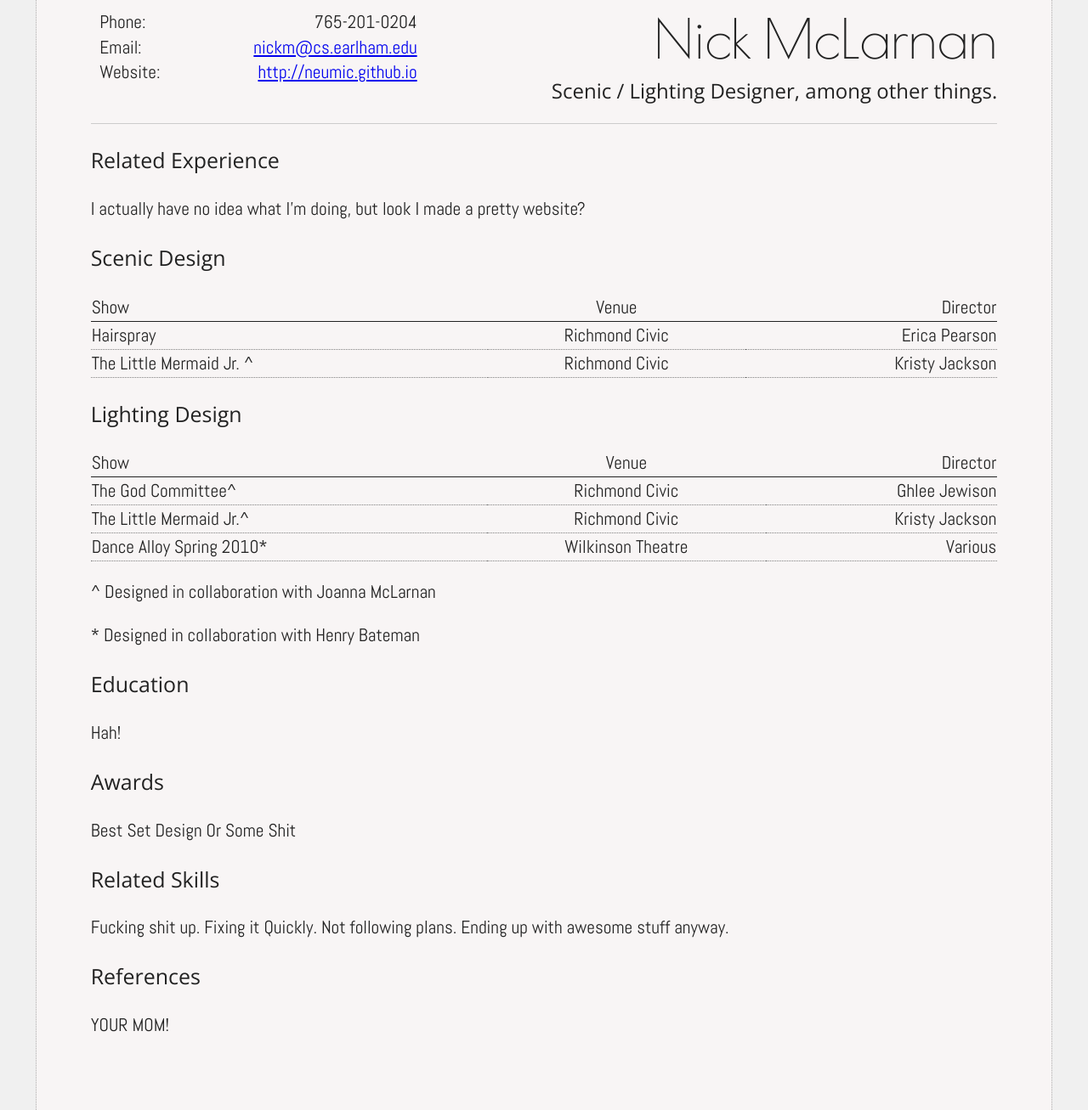
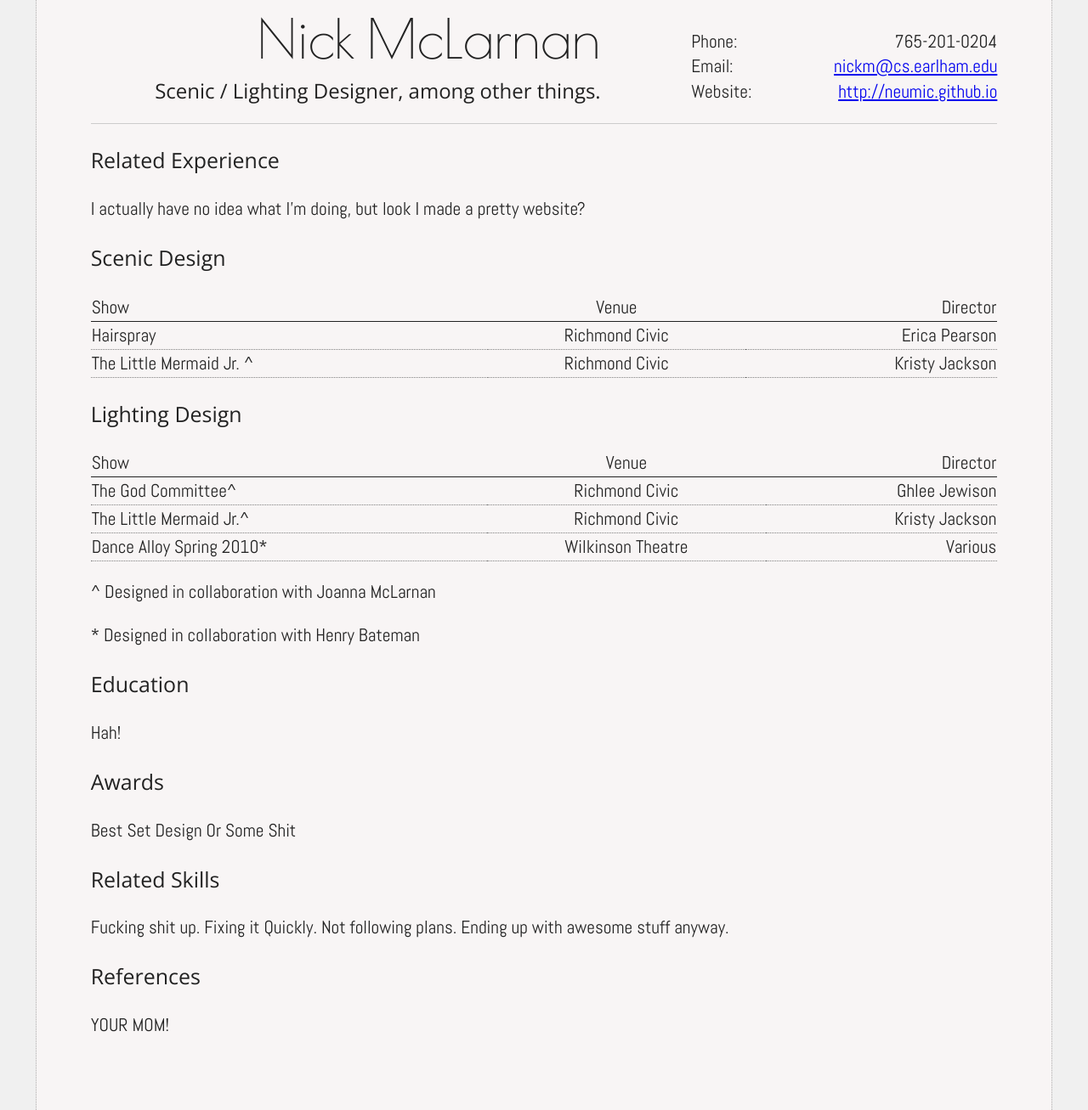
Before and after one commit to neumic/neumic.github.io_source, a Jekyll site: the page built from resume.html, in a window 1280 px wide. Shown: the whole page at 85% size. Built offline with Jekyll 4.4.1, drawn with Linux system fonts in a browser that asks for light colours; some web fonts are replaced.

Commit message:
moved header to table-cell based layout

```diff
--- a/css/main.css
+++ b/css/main.css
@@ -150,24 +150,23 @@ hr{
 @media only screen and (min-width: 55em) {
    header {
       text-align: right;
-      width: 60%;
-      float: right;
+      width: 45%;
       border: none;
-      clear: right;
-   }
-
-   h1{
-   }
-
-   h2{
+      display: table-cell;
    }
 
    #contact{
+      display: table-cell;
+      vertical-align: bottom;
       margin: 0;
-      width: 35%;
-      padding: 1%;
+      max-width: 35%;
+      padding-left: 10%;
    }
 
+   #header-wrapper{
+      height: 5%;
+      display: table;
+   }
 
 }
 
--- a/resume.html
+++ b/resume.html
@@ -3,6 +3,7 @@ title: Nick McLarnan's Resume
 layout: default
 ---
 <div id="container">
+   <div id="header-wrapper">
       <header>
          <h1 id="name">Nick McLarnan</h1>
          <h2 id="job-desc">Scenic / Lighting Designer, among other things.</h2>
@@ -15,8 +16,9 @@ layout: default
         <dt>Website:</dt>
         <dd><a href="http://neumic.github.io">http://neumic.github.io</a></dd>
       </dl>
+   </div>
 
-   <hr id="foobar">
+   <hr>
 
    <section id="related-experience">
       <h3>Related Experience</h3>
```
Lines whose indentation alone changed are shown as unchanged.
